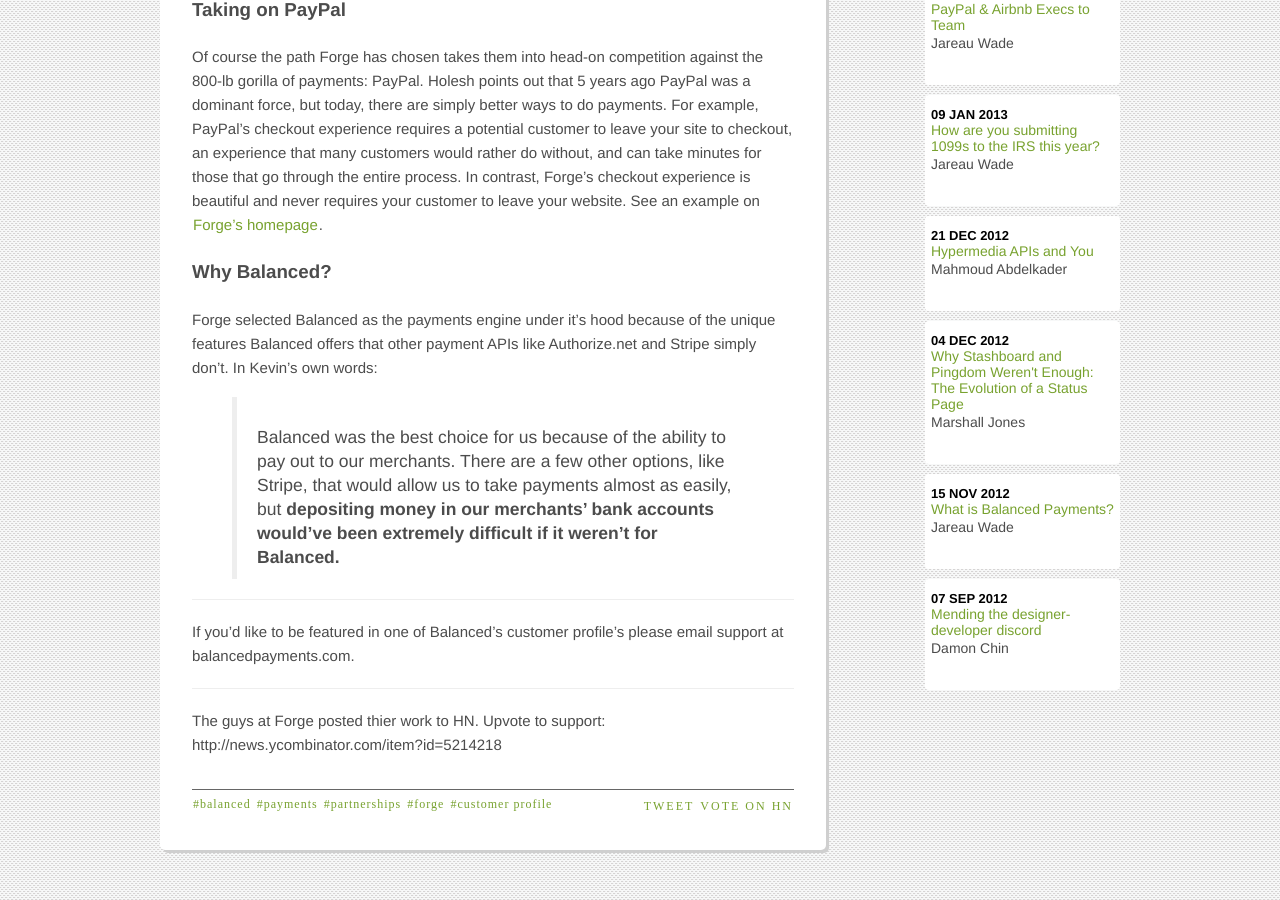
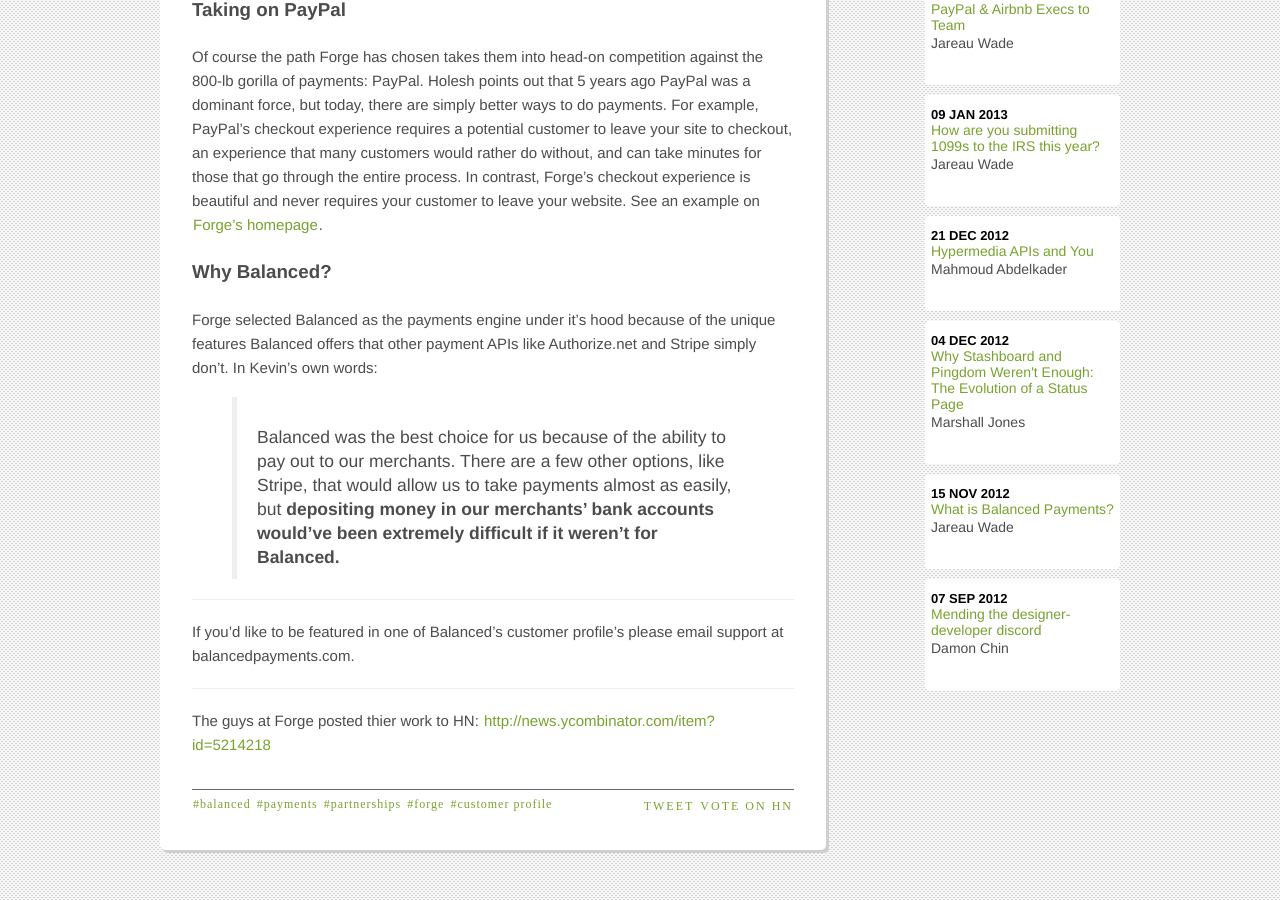
Before and after one commit to balanced/balanced.github.com, a Jekyll site: the page built from _posts/2013-02-11-balanced-powers-forge.md, in a window 1280 px wide and 900 px high, scrolled down 852 px. Built offline with Jekyll 4.4.1, drawn with Linux system fonts in a browser that asks for light colours; nearby versions of some CDN libraries; library files that are not in the unit come from our copies; Markdown is read by kramdown in place of the engine named in the settings; comment, search, counter and statistics services are not loaded.

Commit message:
hyperlined HN link

```diff
--- a/_posts/2013-02-11-balanced-powers-forge.md
+++ b/_posts/2013-02-11-balanced-powers-forge.md
@@ -28,4 +28,4 @@
  If you'd like to be featured in one of Balanced's customer profile's please email support at balancedpayments.com.
 
 ---
-The guys at Forge posted thier work to HN. Upvote to support: http://news.ycombinator.com/item?id=5214218
+The guys at Forge posted thier work to HN: [http://news.ycombinator.com/item?id=5214218](http://news.ycombinator.com/item?id=5214218)
```
